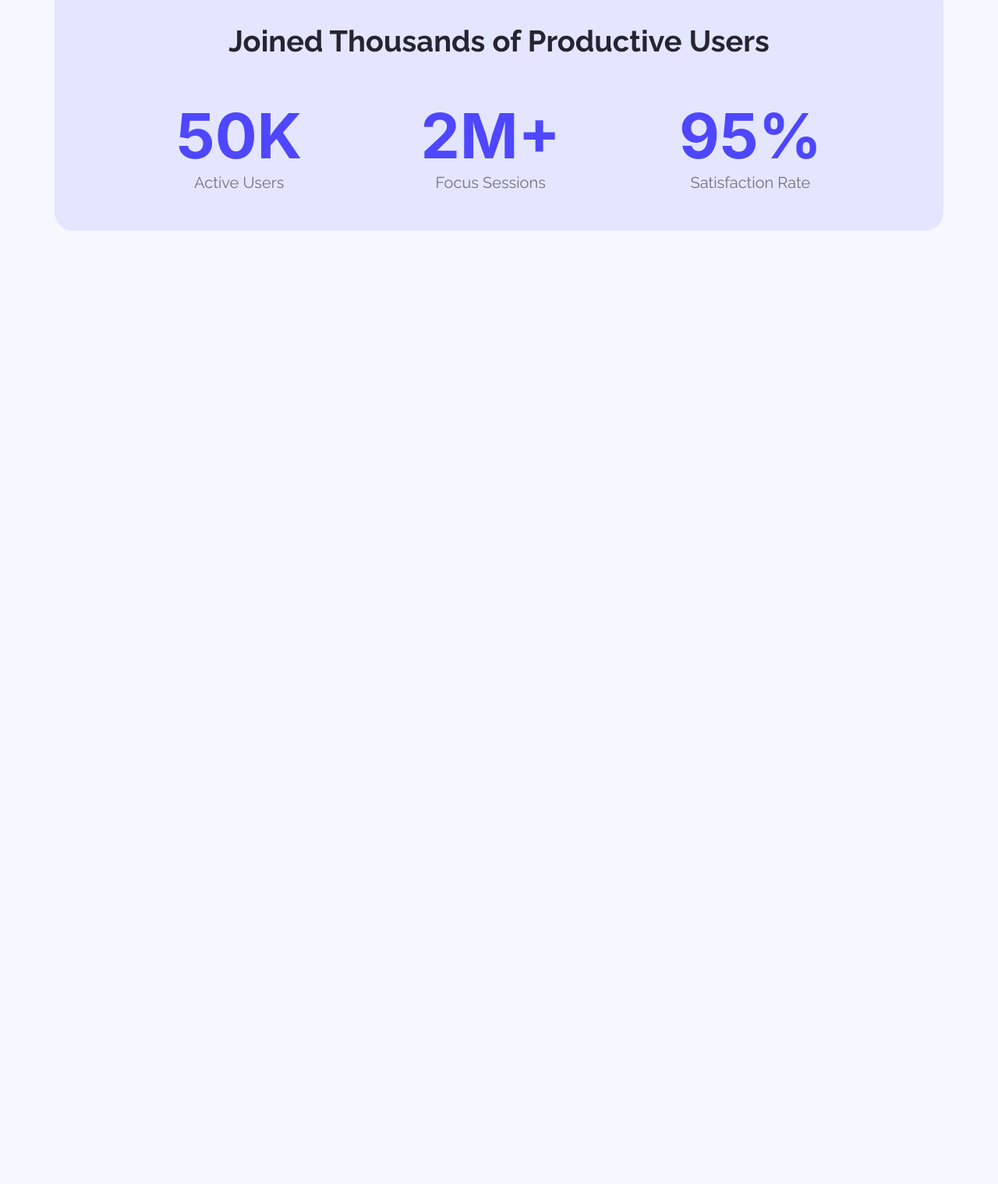
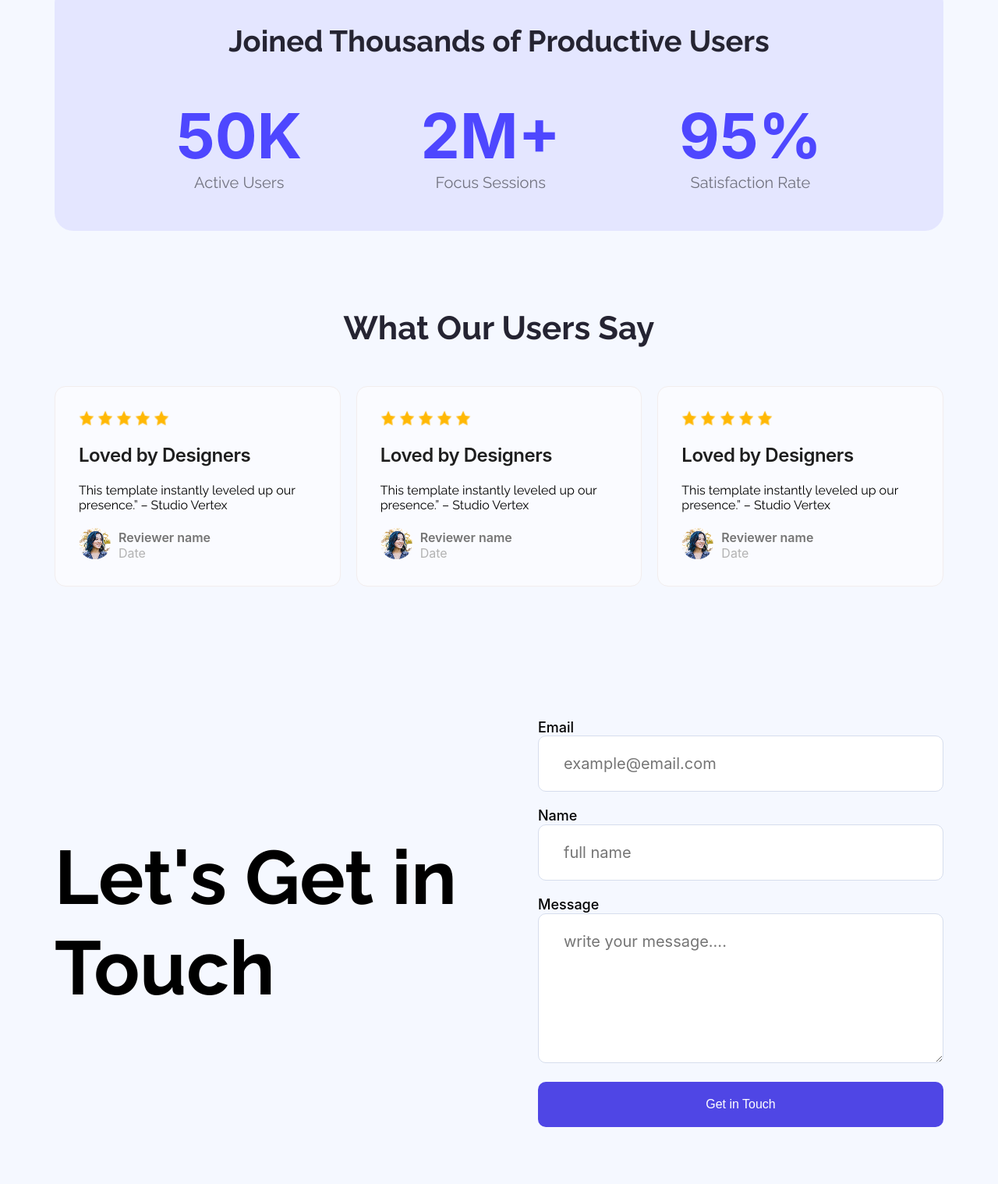
Before and after one commit to sajib-rahman90/Assignment-01, a plain HTML site: page index.html in a window 1280 px wide. Shown: the part 1185-2703 px from the top of the page at 78% size. Before the commit the page ends 1481 px from the top, so only its background shows below. Drawn offline with Linux system fonts and the light colour scheme.

Commit message:
review and contact section added

```diff
--- a/index.html
+++ b/index.html
@@ -67,6 +67,102 @@
       </section>
       <!-- productive section end -->
 
+      <!-- review section start -->
+      <section class="review">
+        <h3>What Our Users Say</h3>
+        <div class="review-items">
+          <div class="review-item">
+            <div class="rating">
+              <img class="star" src="Assets/images/icon-star.png" alt="" />
+              <img class="star" src="Assets/images/icon-star.png" alt="" />
+              <img class="star" src="Assets/images/icon-star.png" alt="" />
+              <img class="star" src="Assets/images/icon-star.png" alt="" />
+              <img class="star" src="Assets/images/icon-star.png" alt="" />
+            </div>
+            <h4>Loved by Designers</h4>
+            <p>
+              This template instantly leveled up our presence.” – Studio Vertex
+            </p>
+            <div class="review-item-info">
+              <div class="avatar">
+                <img src="Assets/images/avatar.png" alt="" />
+              </div>
+              <div class="reviewer-details">
+                <h6>Reviewer name</h6>
+                <p>Date</p>
+              </div>
+            </div>
+          </div>
+
+          <div class="review-item">
+            <div class="rating">
+              <img class="star" src="Assets/images/icon-star.png" alt="" />
+              <img class="star" src="Assets/images/icon-star.png" alt="" />
+              <img class="star" src="Assets/images/icon-star.png" alt="" />
+              <img class="star" src="Assets/images/icon-star.png" alt="" />
+              <img class="star" src="Assets/images/icon-star.png" alt="" />
+            </div>
+            <h4>Loved by Designers</h4>
+            <p>
+              This template instantly leveled up our presence.” – Studio Vertex
+            </p>
+            <div class="review-item-info">
+              <div class="avatar">
+                <img src="Assets/images/avatar.png" alt="" />
+              </div>
+              <div class="reviewer-details">
+                <h6>Reviewer name</h6>
+                <p>Date</p>
+              </div>
+            </div>
+          </div>
+
+          <div class="review-item">
+            <div class="rating">
+              <img class="star" src="Assets/images/icon-star.png" alt="" />
+              <img class="star" src="Assets/images/icon-star.png" alt="" />
+              <img class="star" src="Assets/images/icon-star.png" alt="" />
+              <img class="star" src="Assets/images/icon-star.png" alt="" />
+              <img class="star" src="Assets/images/icon-star.png" alt="" />
+            </div>
+            <h4>Loved by Designers</h4>
+            <p>
+              This template instantly leveled up our presence.” – Studio Vertex
+            </p>
+            <div class="review-item-info">
+              <div class="avatar">
+                <img src="Assets/images/avatar.png" alt="" />
+              </div>
+              <div class="reviewer-details">
+                <h6>Reviewer name</h6>
+                <p>Date</p>
+              </div>
+            </div>
+          </div>
+        </div>
+      </section>
+
+      <!-- contact form start -->
+      <section class="contact-section">
+        <div class="contact-left">
+          <h1>Let's Get in<br />Touch</h1>
+        </div>
+        <div class="contact-right">
+          <form class="contact-form">
+            <label for="email">Email</label>
+            <input type="text" id="subject" placeholder="example@email.com" required />
+
+            <label for="name">Name</label>
+            <input type="text" id="name" placeholder="full name" required />
+
+            <label for="message">Message</label>
+            <textarea name="" id="message" placeholder="write your message...." cols="20" rows="5" required></textarea>
+
+            <button type="submit">Get in Touch</button>
+          </form>
+        </div>
+      </section>
+      <!-- contact form end -->
 
     </main>
     <!-- main section end -->
```
